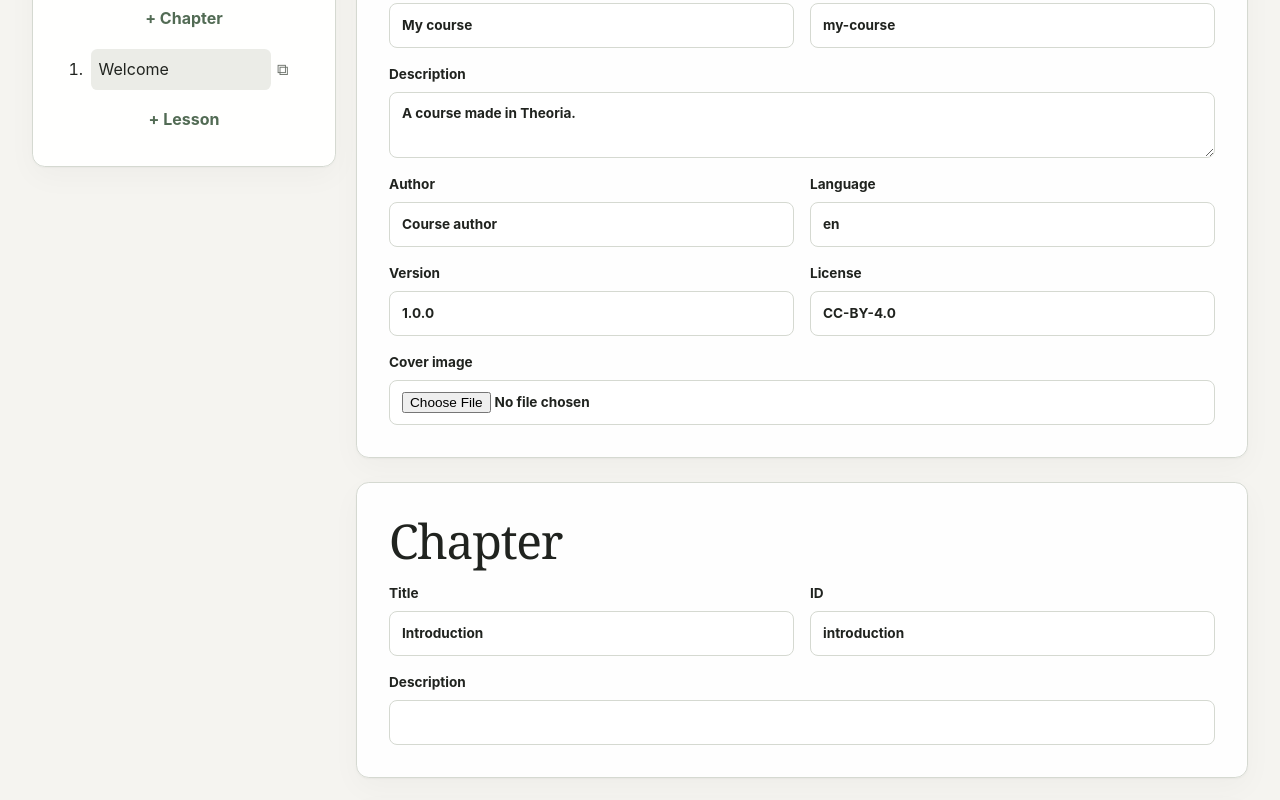
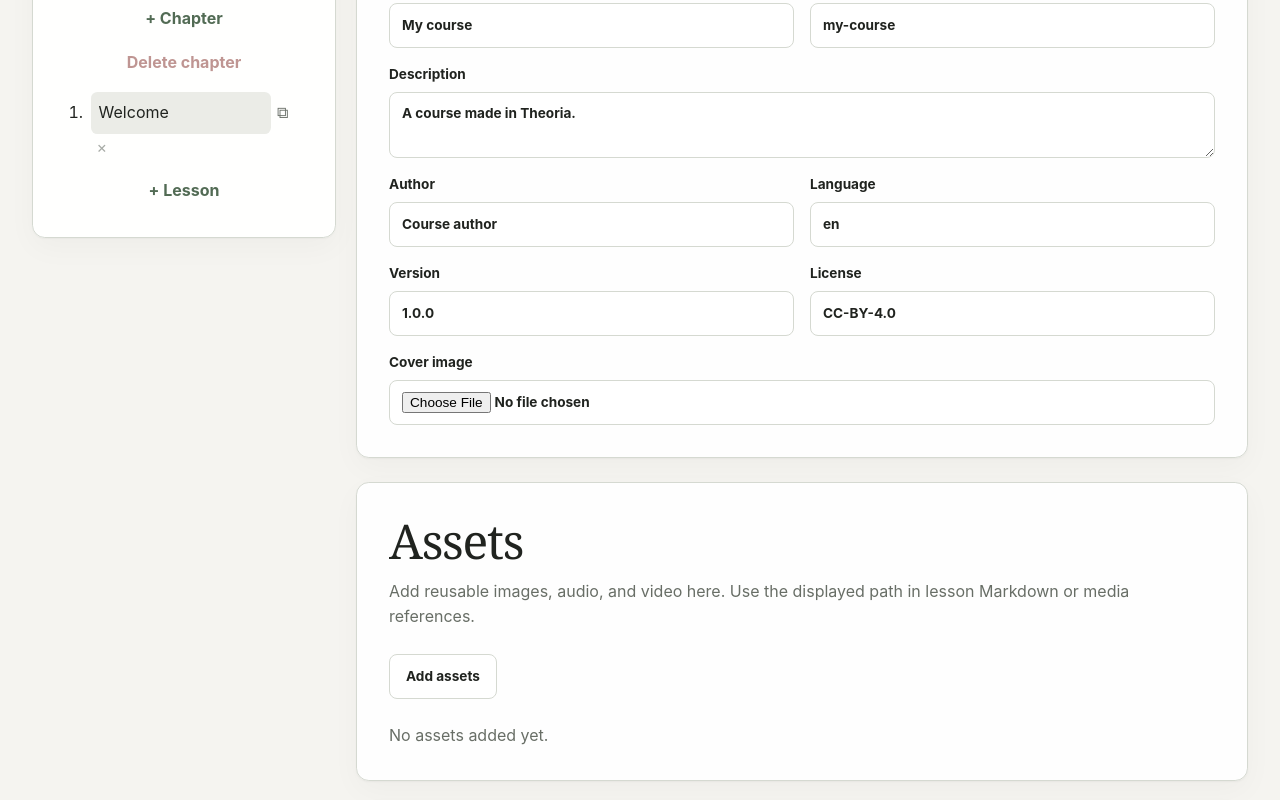
Before and after one commit to apv022/theoria-core, a React (Vite) app: page /create in a window 1280 px wide. Shown: the part 620-1420 px from the top of the page. Built offline with nearby package versions, Linux system fonts and the light colour scheme.

Commit message:
feat: improve course creator asset management

```diff
--- a/src/pages/CreatePage.tsx
+++ b/src/pages/CreatePage.tsx
@@ -111,6 +111,20 @@ export default function CreatePage() {
     );
     setLessonIndex(chapter.lessons.length);
   };
+  const deleteLesson = (index: number) => {
+    if (chapter.lessons.length <= 1) return;
+    if (!window.confirm(`Delete lesson “${chapter.lessons[index]?.title}”?`)) return;
+    editChapter((next) => next.lessons.splice(index, 1));
+    setLessonIndex((current) => Math.min(current, chapter.lessons.length - 2));
+  };
+  const deleteChapter = (index: number) => {
+    if (draft.chapters.length <= 1) return;
+    if (window.confirm(`Delete chapter “${draft.chapters[index]?.title}” and its lessons?`)) {
+      edit((next) => next.chapters.splice(index, 1));
+      setChapterIndex((current) => Math.min(current, draft.chapters.length - 2));
+      setLessonIndex(0);
+    }
+  };
   const duplicateLesson = (index: number) => {
     const original = chapter.lessons[index]!;
     const id = uniqueId(
@@ -160,6 +174,17 @@ export default function CreatePage() {
       next.media.push(...additions);
       if (cover && additions[0]) next.cover = additions[0].path;
     });
+  };
+  const removeAsset = (path: string) => {
+    edit((next) => {
+      next.media = next.media.filter((file) => file.path !== path);
+      if (next.cover === path) next.cover = undefined;
+    });
+  };
+  const copyAssetPath = (path: string) => {
+    const clipboard = navigator.clipboard;
+    if (!clipboard) return;
+    void clipboard.writeText(path).then(() => setStatus(`Copied ${path}`));
   };
   const persistNow = () =>
     Promise.all([localCourses.put(source), settingsStore.put("authoring-draft", draft)]).then(() =>
@@ -213,6 +238,13 @@ export default function CreatePage() {
           <button className="text-button" onClick={addChapter}>
             + Chapter
           </button>
+          <button
+            className="text-button danger"
+            disabled={draft.chapters.length <= 1}
+            onClick={() => deleteChapter(chapterIndex)}
+          >
+            Delete chapter
+          </button>
           <ol>
             {chapter.lessons.map((item, index) => (
               <li
@@ -241,6 +273,14 @@ export default function CreatePage() {
                   onClick={() => duplicateLesson(index)}
                 >
                   ⧉
+                </button>
+                <button
+                  className="danger"
+                  aria-label={`Delete ${item.title}`}
+                  disabled={chapter.lessons.length <= 1}
+                  onClick={() => deleteLesson(index)}
+                >
+                  ×
                 </button>
               </li>
             ))}
@@ -339,6 +379,40 @@ export default function CreatePage() {
               />
             </label>
           </section>
+          <section className="card stack asset-library">
+            <div className="section-heading">
+              <h2>Assets</h2>
+              <p className="muted">
+                Add reusable images, audio, and video here. Use the displayed path in lesson
+                Markdown or media references.
+              </p>
+            </div>
+            <label className="button secondary asset-upload">
+              Add assets
+              <input
+                className="visually-hidden"
+                multiple
+                accept="image/*,audio/*,video/*"
+                type="file"
+                onChange={(event) => void addMedia(event.target.files)}
+              />
+            </label>
+            {draft.media.length ? (
+              <div className="media-preview" aria-label="Course assets">
+                {draft.media.map((file) => (
+                  <MediaPreview
+                    file={file}
+                    isCover={file.path === draft.cover}
+                    key={file.path}
+                    onCopy={() => copyAssetPath(file.path)}
+                    onRemove={() => removeAsset(file.path)}
+                  />
+                ))}
+              </div>
+            ) : (
+              <p className="muted">No assets added yet.</p>
+            )}
+          </section>
           <section className="card form-grid">
             <h2>Chapter</h2>
             <label>
@@ -410,22 +484,6 @@ export default function CreatePage() {
                 }
               />
             </label>
-            <label className="wide">
-              Attach local media
-              <input
-                multiple
-                accept="image/*,audio/*,video/*"
-                type="file"
-                onChange={(event) => void addMedia(event.target.files)}
-              />
-            </label>
-            {draft.media.length ? (
-              <div className="wide media-preview" aria-label="Attached media">
-                {draft.media.map((file) => (
-                  <MediaPreview file={file} key={file.path} />
-                ))}
-              </div>
-            ) : null}
           </section>
           {lesson.activities.map((activity, activityIndex) => (
             <ActivityEditor
@@ -566,7 +624,17 @@ function SourceFilePreview({ file }: { file?: VirtualFile }) {
   );
 }
 
-function MediaPreview({ file }: { file: VirtualFile }) {
+function MediaPreview({
+  file,
+  isCover,
+  onCopy,
+  onRemove,
+}: {
+  file: VirtualFile;
+  isCover?: boolean;
+  onCopy?: () => void;
+  onRemove?: () => void;
+}) {
   const url = useMemo(
     () => URL.createObjectURL(new Blob([file.data as BlobPart], { type: file.type })),
     [file],
@@ -575,12 +643,42 @@ function MediaPreview({ file }: { file: VirtualFile }) {
     return () => URL.revokeObjectURL(url);
   }, [url]);
   const alt = file.path.split("/").pop() ?? "Attached media";
-  if (file.type?.startsWith("audio/")) return <audio controls src={url} />;
-  if (file.type?.startsWith("video/")) return <video controls src={url} />;
+  const details = (
+    <figcaption>
+      <code>{file.path}</code>
+      {isCover ? <span className="asset-badge">Cover</span> : null}
+      <span className="asset-actions">
+        {onCopy ? (
+          <button className="text-button" onClick={onCopy}>
+            Copy path
+          </button>
+        ) : null}
+        {onRemove ? (
+          <button className="text-button danger" onClick={onRemove}>
+            Remove
+          </button>
+        ) : null}
+      </span>
+    </figcaption>
+  );
+  if (file.type?.startsWith("audio/"))
+    return (
+      <figure>
+        {<audio controls src={url} />}
+        {details}
+      </figure>
+    );
+  if (file.type?.startsWith("video/"))
+    return (
+      <figure>
+        {<video controls src={url} />}
+        {details}
+      </figure>
+    );
   return (
     <figure>
       <img src={url} alt={alt} />
-      <figcaption>{alt}</figcaption>
+      {details}
     </figure>
   );
 }
--- a/src/styles.css
+++ b/src/styles.css
@@ -809,6 +809,32 @@ textarea {
   color: var(--muted);
   font-size: 0.75rem;
 }
+.asset-library {
+  min-width: 0;
+}
+.asset-upload {
+  width: fit-content;
+}
+.media-preview figcaption {
+  display: grid;
+  gap: 0.25rem;
+  overflow-wrap: anywhere;
+}
+.asset-badge {
+  width: fit-content;
+  padding: 0.1rem 0.45rem;
+  border-radius: 2rem;
+  background: var(--sage-soft);
+  color: var(--sage);
+  font-size: 0.68rem;
+  font-weight: 700;
+  text-transform: uppercase;
+}
+.asset-actions {
+  display: flex;
+  flex-wrap: wrap;
+  gap: 0.6rem;
+}
 .media-preview img,
 .media-preview video,
 .media-preview audio {
```
Also changed, not shown: 1 other file (tests, documents, lock files or other folders).
